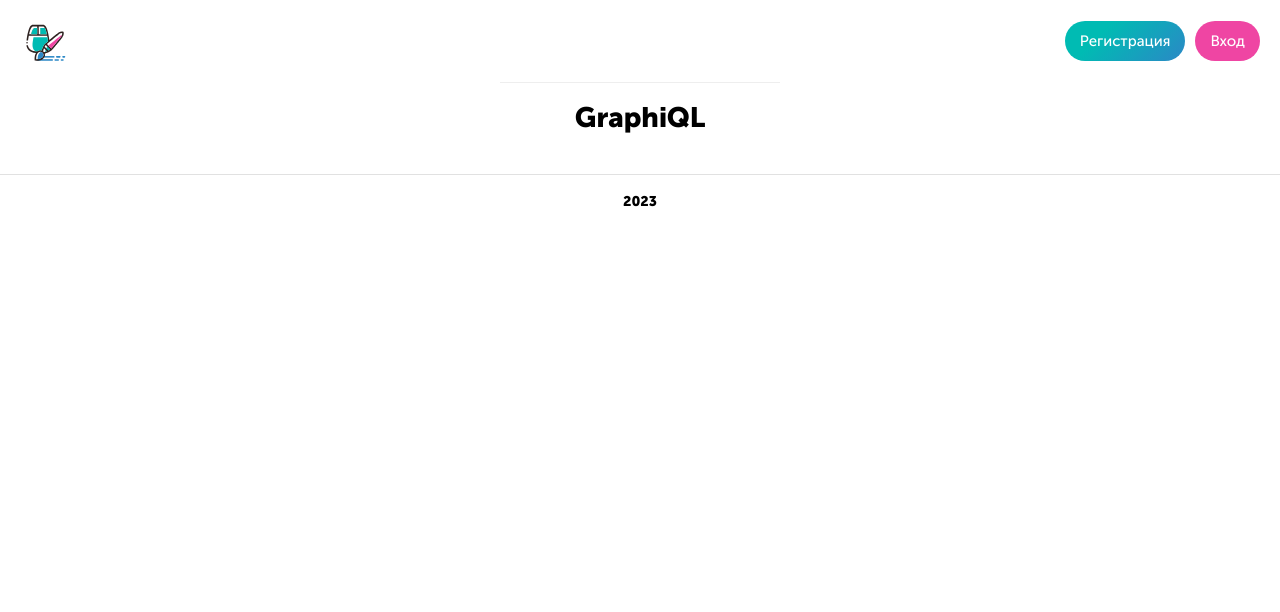
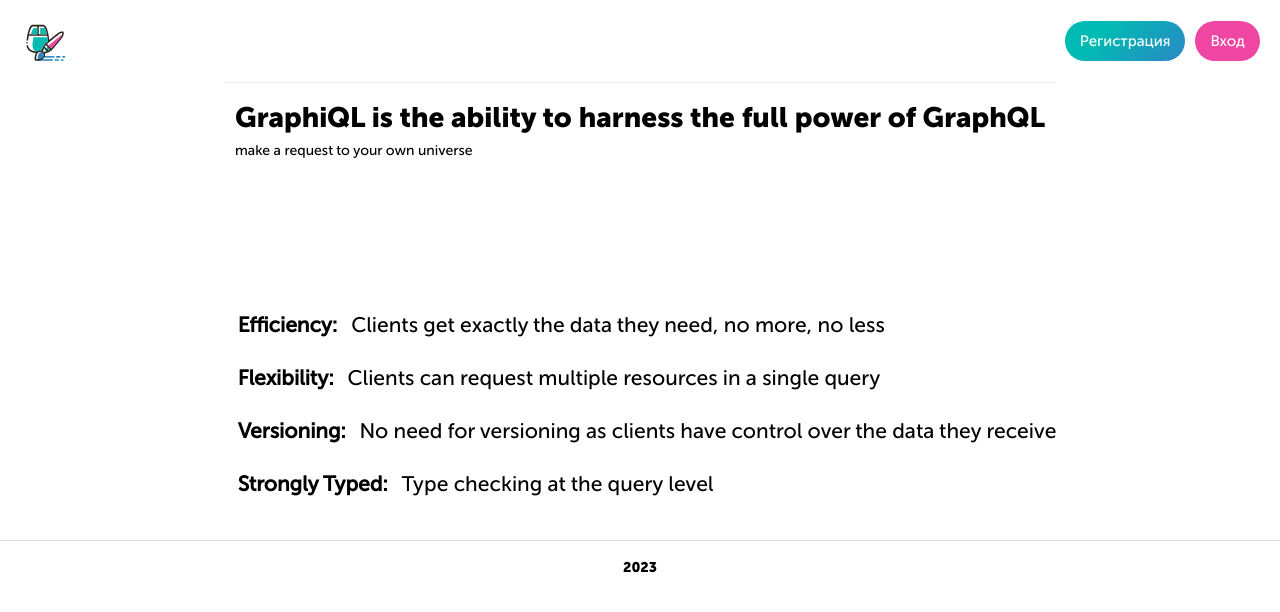
Before and after one commit to ForsyteRun/graphiql-app, a React (Vite) app: page / in a window 1280 px wide. Shown: the top 612 px of the page. Built offline with nearby package versions, Linux system fonts and the light colour scheme.

Commit message:
feat: add textBlock

```diff
--- /dev/null
+++ b/src/assets/scss/pages/welcome.scss
@@ -0,0 +1,14 @@
+.welcome-container {
+  max-width: 1440px; //TODO
+  @include flexColumn(space-between);
+  gap: 10rem;
+}
+
+.welcome-list li {
+  font-size: 1.5rem;
+  span {
+    display: inline-block;
+    font-weight: 700;
+    margin: 1rem;
+  }
+}
--- a/src/assets/scss/style.scss
+++ b/src/assets/scss/style.scss
@@ -18,3 +18,4 @@
 /* Pages */
 @import 'pages/main';
 @import 'pages/notFound';
+@import 'pages/welcome.scss';
--- a/src/pages/Welcome.tsx
+++ b/src/pages/Welcome.tsx
@@ -1,7 +1,29 @@
-import { GraphiQL } from '../components';
-
 const Welcome = () => {
-  return <GraphiQL />;
+  return (
+    <div className="welcome-container">
+      <div>
+        <h1>GraphiQL is the ability to harness the full power of GraphQL</h1>
+        <span>make a request to your own universe</span>
+      </div>
+      <ul className="welcome-list">
+        <li>
+          <span>Efficiency:</span>Clients get exactly the data they need, no
+          more, no less
+        </li>
+        <li>
+          <span>Flexibility:</span>Clients can request multiple resources in a
+          single query
+        </li>
+        <li>
+          <span>Versioning:</span>No need for versioning as clients have control
+          over the data they receive
+        </li>
+        <li>
+          <span>Strongly Typed:</span>Type checking at the query level
+        </li>
+      </ul>
+    </div>
+  );
 };
 
 export default Welcome;
```
